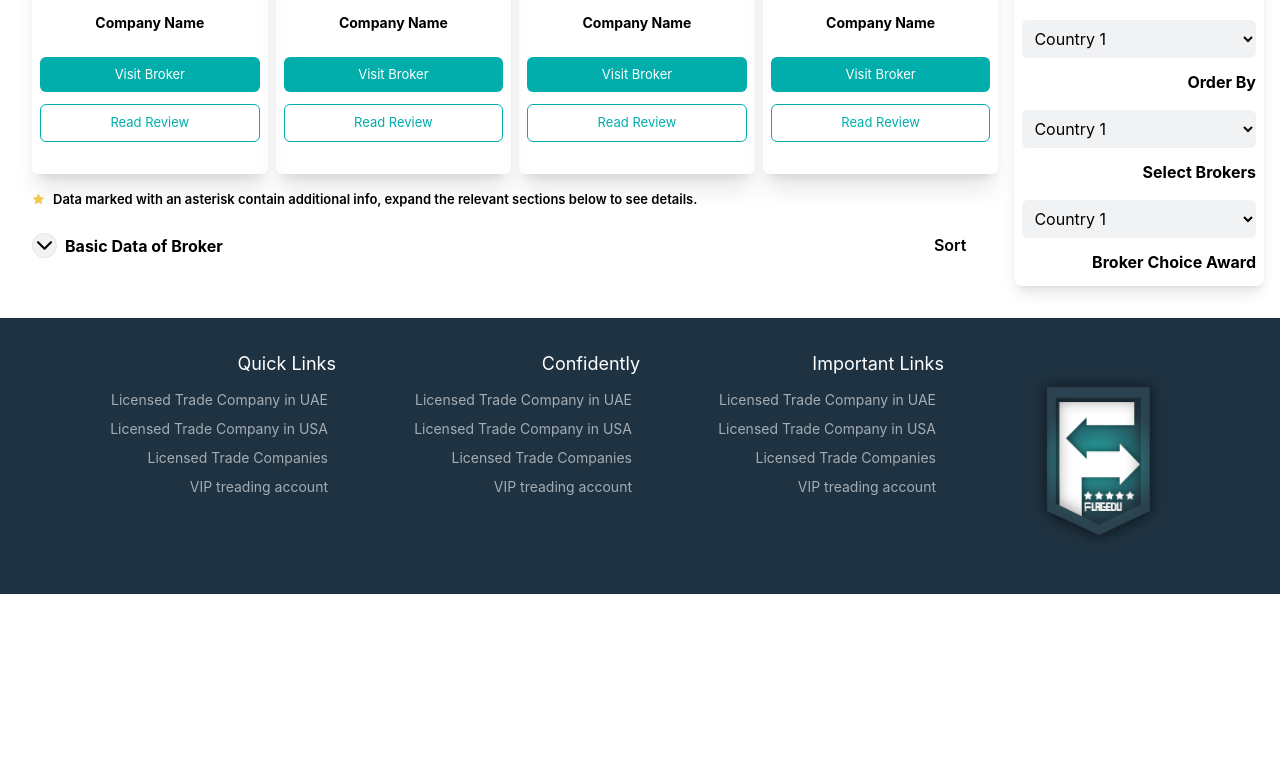
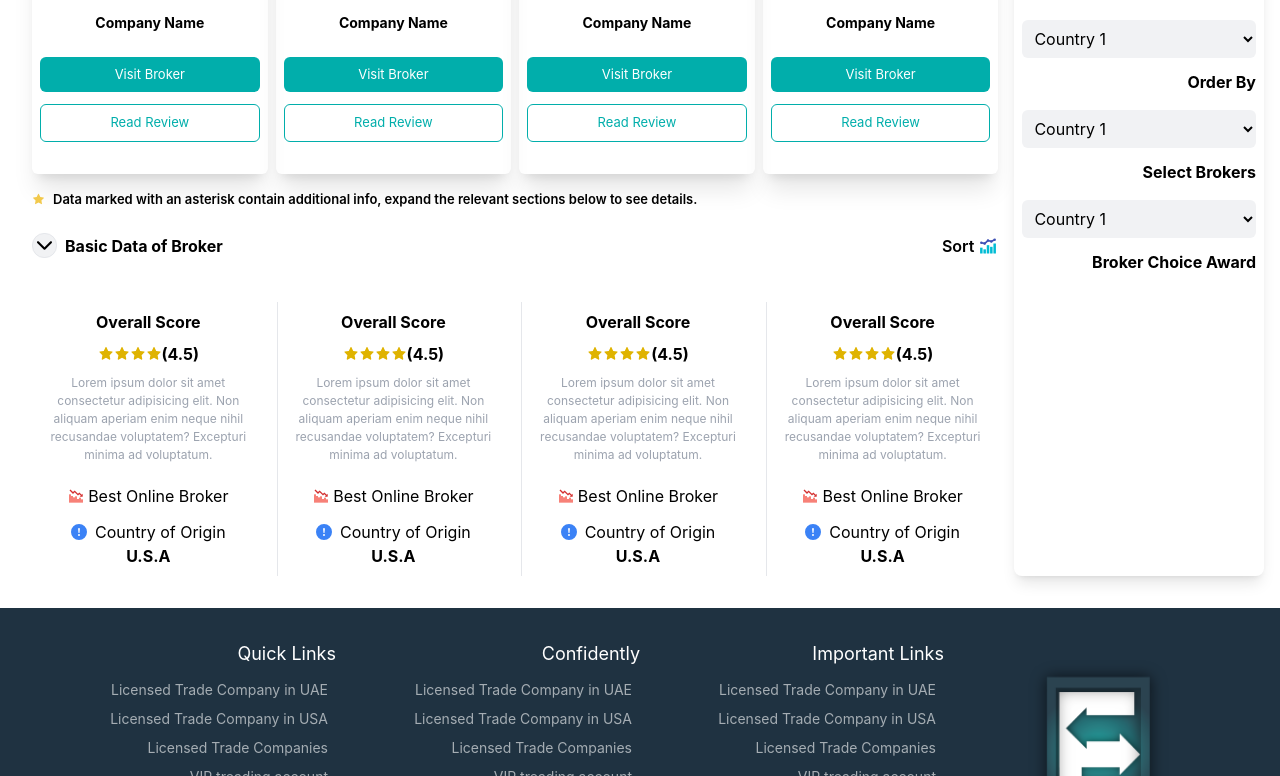
Before and after one commit to Shaharuque/next_project, a Next.js app: page /broker_comparison in a window 1280 px wide. Shown: the part 502-1278 px from the top of the page. Before the commit the page ends 1096 px from the top, so only its background shows below. Built offline with nearby package versions, Linux system fonts and the light colour scheme.

Commit message:
updated broker comparison

```diff
--- a/components/BrokerComaprison/BasicData/BasicDataOfBroker.js
+++ b/components/BrokerComaprison/BasicData/BasicDataOfBroker.js
@@ -1,17 +1,23 @@
 import React from "react";
 import { IoIosArrowDown } from "react-icons/io";
-import { BsBarChart } from "react-icons/bs";
+import { FcComboChart } from "react-icons/fc";
+import AllData from "./Data/AllData";
 
 const BasicDataOfBroker = () => {
   return (
-    <div className="flex justify-between mt-6">
-      <div className="flex items-center">
-        <IoIosArrowDown className="text-[25px] rounded-xl border bg-[#F1F2F4]" />
-        <p className="font-bold ml-2">Basic Data of Broker</p>
+    <div>
+      <div className="flex justify-between mt-6">
+        <div className="flex items-center">
+          <IoIosArrowDown className="text-[25px] rounded-xl border bg-[#F1F2F4]" />
+          <p className="font-bold ml-2">Basic Data of Broker</p>
+        </div>
+        <div className="flex items-center justify-center">
+          <p className="mr-1 font-semibold">Sort</p>
+          <FcComboChart className="text-xl" />
+        </div>
       </div>
-      <div className="flex">
-        <p className="mr-2 font-semibold">Sort</p>
-        <BsBarChart className=" p-3 rounded " />
+      <div>
+        <AllData></AllData>
       </div>
     </div>
   );
--- /dev/null
+++ b/components/BrokerComaprison/BasicData/Data/AllData.js
@@ -0,0 +1,15 @@
+import React, { useState } from "react";
+import SingleData from "./SingleData";
+
+const AllData = () => {
+  const [data, setData] = useState([1, 1, 1, 1]);
+  return (
+    <div className="grid lg:grid-cols-4 gap-3 lg:divide-x mt-6">
+      {data?.map((d, index) => (
+        <SingleData key={index}></SingleData>
+      ))}
+    </div>
+  );
+};
+
+export default AllData;
--- /dev/null
+++ b/components/BrokerComaprison/BasicData/Data/SingleData.js
@@ -0,0 +1,35 @@
+import React from "react";
+import { AiFillStar } from "react-icons/ai";
+import { BsExclamationCircleFill } from "react-icons/bs";
+import { FcBearish } from "react-icons/fc";
+
+const SingleData = () => {
+  return (
+    <div className="p-2 mt-0 sm:mt-5">
+      <h1 className="text-center font-bold">Overall Score</h1>
+      <div className="flex items-center justify-center mt-2">
+        <AiFillStar className="text-[#DFB300]" />
+        <AiFillStar className="text-[#DFB300]" />
+        <AiFillStar className="text-[#DFB300]" />
+        <AiFillStar className="text-[#DFB300]" />
+        <p className="font-bold">(4.5)</p>
+      </div>
+      <p className="text-gray-400 text-center text-[12px] mt-2">
+        Lorem ipsum dolor sit amet consectetur adipisicing elit. Non aliquam
+        aperiam enim neque nihil recusandae voluptatem? Excepturi minima ad
+        voluptatum.
+      </p>
+      <div className="flex justify-center items-center mt-5">
+        <FcBearish className="mr-1 text-black font-bold" />
+        <p>Best Online Broker</p>
+      </div>
+      <div className="flex justify-center items-center mt-3">
+        <BsExclamationCircleFill className="mr-2 text-blue-500" />
+        <p>Country of Origin</p>
+      </div>
+      <p className="font-bold text-[16px] text-center">U.S.A</p>
+    </div>
+  );
+};
+
+export default SingleData;
```
